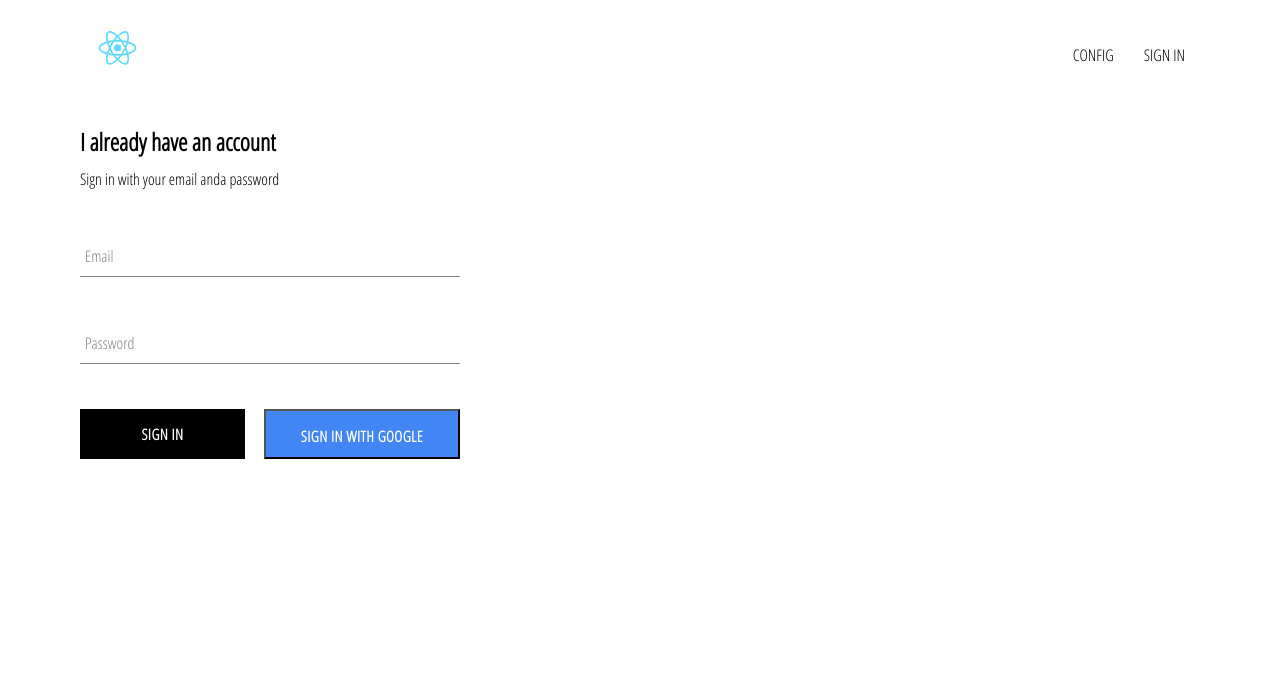
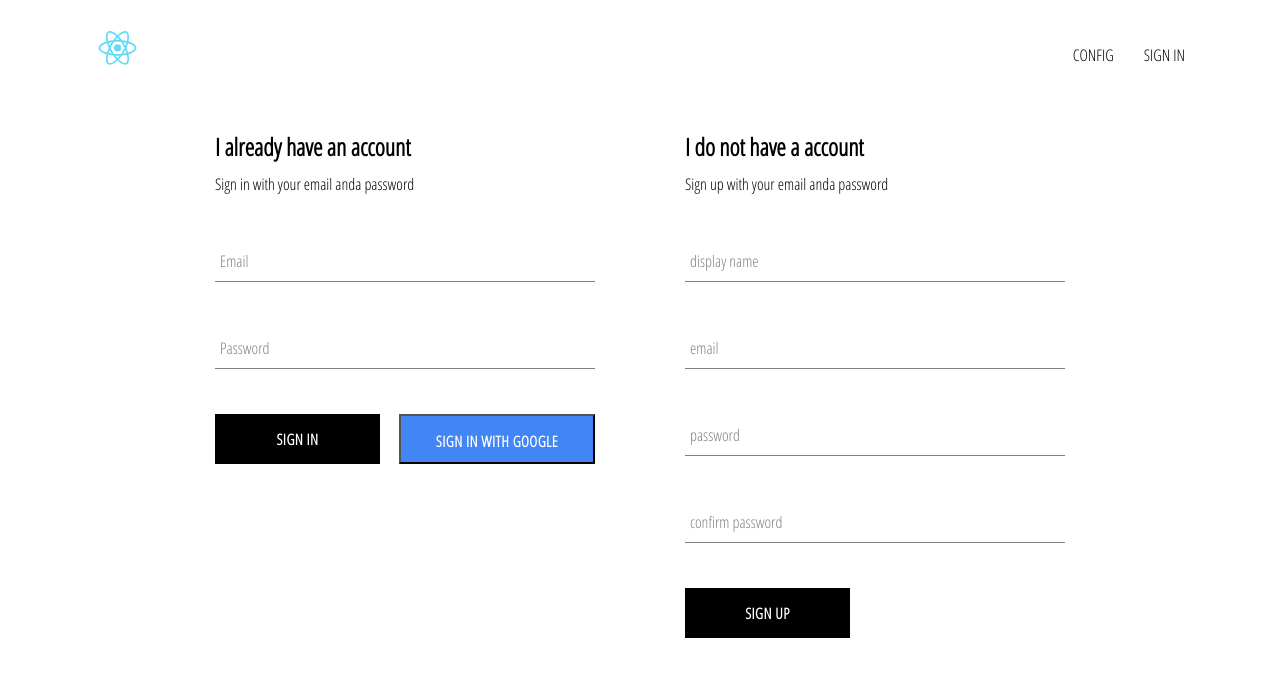
Before and after one commit to Hiro6634/point-of-sale, a React (Create React App) app: page /SignIn in a window 1280 px wide. Shown: the top 676 px of the page. Built offline with nearby package versions, Linux system fonts and the light colour scheme; no server answers.

Commit message:
Sign up con email y password

```diff
--- a/src/App.js
+++ b/src/App.js
@@ -33,6 +33,8 @@ class App extends React.Component {
             ...snapShot.data()
             }
           });
+
+          console.log(this.state);
         });
       }
       this.setState({currentUser: userAuth});
--- /dev/null
+++ b/src/components/sign-up/sign-up.component.jsx
@@ -0,0 +1,98 @@
+import React from 'react';
+import FormInput from '../form-input/form-input.component';
+import CustomButton from '../custom-button/custom-button.component';
+import { createUserProfileDocument, auth } from '../../firebase/firebase.utils';
+
+import {
+    SignUpContainer,
+    SignUpTitle,
+    SignUpForm
+} from './sign-up.styles';
+
+class SignUp extends React.Component {
+    constructor(){
+        super();
+
+        this.state = {
+            displayName: '',
+            email: '',
+            password: '',
+            confirmPassword: ''
+        }
+    }
+
+    handleSubmit = async event => {
+        event.preventDefault();
+
+        const {displayName, email, password, confirmPassword } = this.state;
+
+        if( password !== confirmPassword ){
+            alert("password don't match");
+            return;
+        }
+
+        try{
+            const { user } = await auth.createUserWithEmailAndPassword( email, password);
+
+            await createUserProfileDocument( user, {displayName });
+
+            this.setState({
+                displayName: '',
+                email: '',
+                password: '',
+                confirmPassword: ''
+            })
+        }
+        catch(error){
+            console.error(error);
+        }
+    };
+
+    handleChange = event => {
+        const { name, value} = event.target;
+
+        this.setState({[name]: value});
+    }
+
+    render(){
+        return(
+            <SignUpContainer>
+                <SignUpTitle>I do not have a account</SignUpTitle>
+                <span>Sign up with your email anda password</span>
+                <SignUpForm onSubmit={this.handleSubmit}>
+                    <FormInput
+                        type='text'
+                        name='displayName'
+                        value={this.state.displayName}
+                        label='display name'
+                        onChange={this.handleChange}
+                    />
+                    <FormInput
+                        type='email'
+                        name='email'
+                        value={this.state.email}
+                        label='email'
+                        onChange={this.handleChange}
+                    />
+                    <FormInput
+                        type='password'
+                        name='password'
+                        value={this.state.password}
+                        label='password'
+                        onChange={this.handleChange}
+                    />
+                    <FormInput
+                        type='password'
+                        name='confirmPassword'
+                        value={this.state.confirmPassword}
+                        label='confirm password'
+                        onChange={this.handleChange}
+                    />
+                    <CustomButton type='submit'>SIGN UP</CustomButton>
+                </SignUpForm>
+            </SignUpContainer>
+        )
+    }
+}
+
+export default SignUp;
--- /dev/null
+++ b/src/components/sign-up/sign-up.styles.jsx
@@ -0,0 +1,14 @@
+import styled from 'styled-components';
+
+export const SignUpContainer = styled.div`
+    display: flex;
+    flex-direction: column;
+    width: 380px;
+`;
+
+export const SignUpTitle = styled.h2`
+    margin: 10px 0;
+`;
+
+export const SignUpForm = styled.form`
+`;
--- a/src/firebase/firebase.utils.js
+++ b/src/firebase/firebase.utils.js
@@ -14,7 +14,7 @@ const config = {
   };
 
 
-  firebase.initializeApp(config);
+  var app = firebase.initializeApp(config);
 
 
   export const createUserProfileDocument = async (userAuth, additionalData) => {
@@ -45,7 +45,7 @@ const config = {
   }
 
 
-  export const auth = firebase.auth();
+  export const auth = firebase.auth(app);
   export const firestore = firebase.firestore();
 
   const provider = new firebase.auth.GoogleAuthProvider();
--- a/src/pages/sign-in-and-sign-up/sign-in-and-aign-up.component.jsx
+++ b/src/pages/sign-in-and-sign-up/sign-in-and-aign-up.component.jsx
@@ -1,10 +1,13 @@
 import React from 'react';
 import SignIn from '../../components/sign-in/sign-in.component';
+import SignUp from '../../components/sign-up/sign-up.component';
+
 import { SignInAndSignUpContainer } from './sign-in.and-sign-up.styles';
 
 const SignInAndSignUpPage = () => (
     <SignInAndSignUpContainer>
         <SignIn/>
+        <SignUp/>
     </SignInAndSignUpContainer>
 );
 
--- a/src/pages/sign-in-and-sign-up/sign-in.and-sign-up.styles.jsx
+++ b/src/pages/sign-in-and-sign-up/sign-in.and-sign-up.styles.jsx
@@ -2,5 +2,8 @@ import styled from 'styled-components';
 
 
 export const SignInAndSignUpContainer = styled.div`
-
+    width: 850px;
+    display: flex;
+    justify-content: space-between;
+    margin: 30px auto;
 `
```
